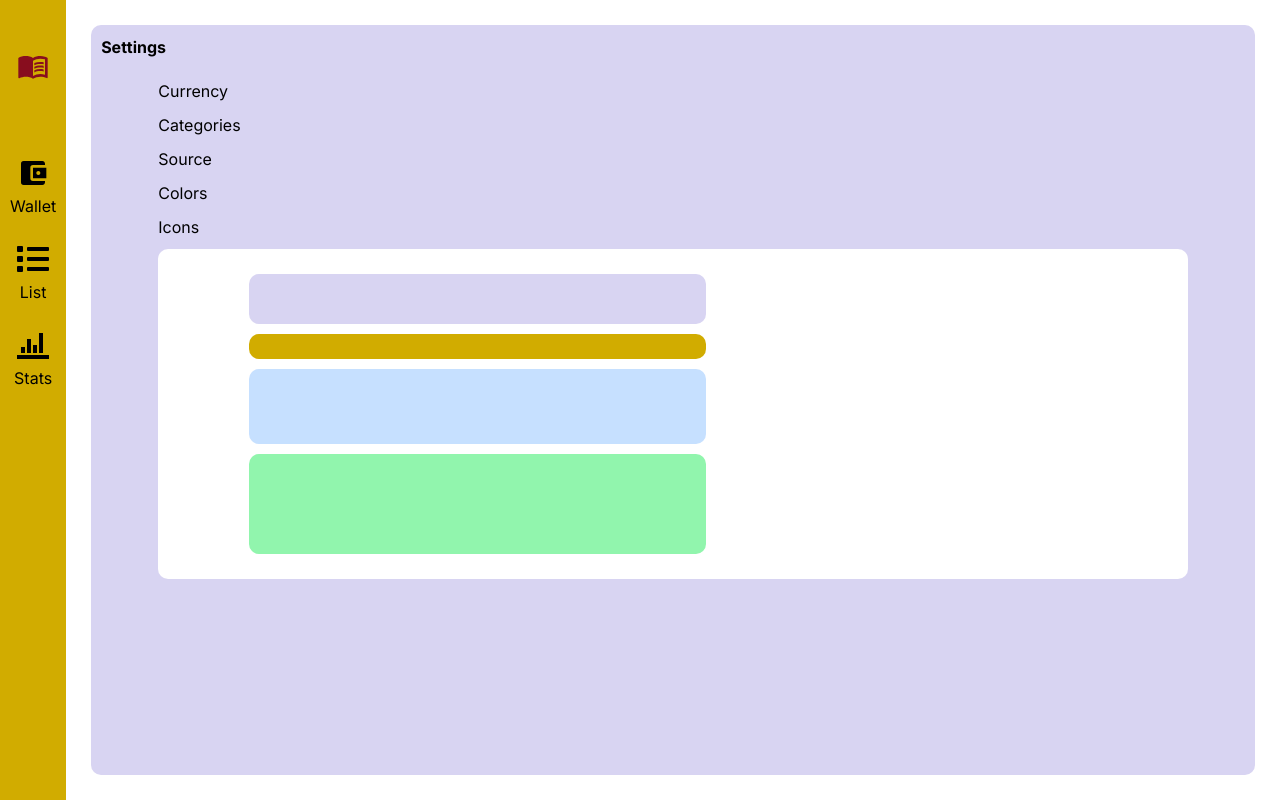
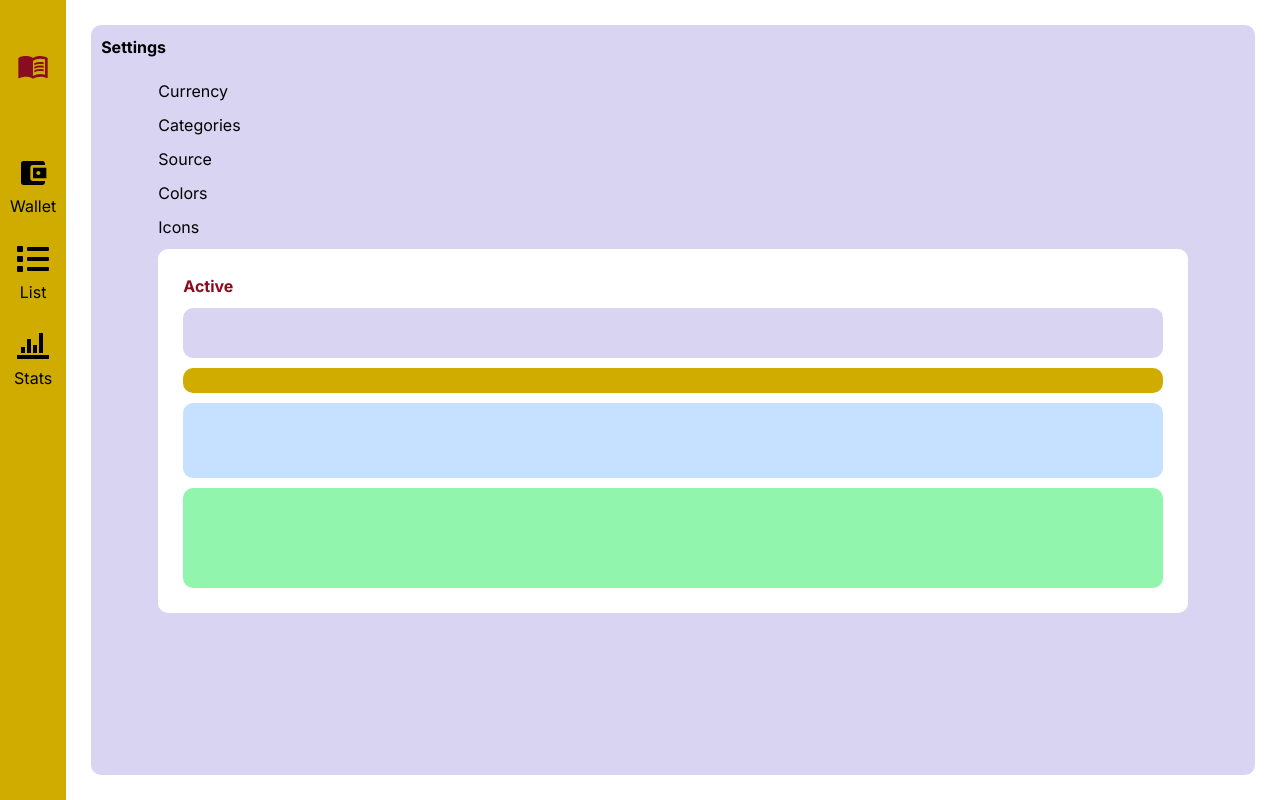
Before and after one commit to eimuciu/cash-tracker, a Next.js app: page /settings in a window 1280 px wide. Built offline with nearby package versions, Linux system fonts and the light colour scheme.

Commit message:
Minor changes to theme layout

```diff
--- a/src/app/components/pages/settings/themeSetting/index.tsx
+++ b/src/app/components/pages/settings/themeSetting/index.tsx
@@ -1,19 +1,21 @@
+import { colorPalette } from '@/utils/themeUnits';
+const { greened, gingered, reded, violeted, greyed, blueued } = colorPalette;
+
 export default function ThemeSetting() {
   return (
     <div className="flex bg-[white] rounded-[10px]">
-      <div className="w-[100%] gap-[10px] pl-[91.125px] pr-[25px] py-[25px] md:pl-[25px] flex flex-col">
-        <section className="flex w-[50%] h-[50px] flex-col items-center bg-[#D8D4F2] rounded-[10px] p-[10px] md:w-[100%]"></section>
-        <div className="h-[25px] w-[50%] rounded-[10px] bg-[#d1ac00] md:w-[100%]"></div>
-        <section className="flex gap-[10px] flex-col">
-          <div className="flex flex-col w-[50%] rounded-[10px] md:w-[100%] ">
-            <div
-              className={
-                'flex h-[75px] flex-col p-[10px] h-[100%] bg-[#C6E0FF] rounded-[10px]'
-              }
-            ></div>
+      <div className="w-[100%] gap-[10px]  px-[25px] py-[25px] md:pl-[25px] flex flex-col">
+        <div className={`text-[${reded}] font-bold flex cursor-pointer`}>
+          Active
+        </div>
+        <div className="flex w-[100%] h-[50px] flex-col items-center bg-[#D8D4F2] rounded-[10px] p-[10px] md:w-[100%] cursor-pointer"></div>
+        <div className="h-[25px] w-[100%] rounded-[10px] bg-[#d1ac00] md:w-[100%] cursor-pointer"></div>
+        <div className="flex gap-[10px] flex-col">
+          <div className="flex flex-col w-[100%] rounded-[10px] md:w-[100%] ">
+            <div className="flex h-[75px] flex-col p-[10px] h-[100%] bg-[#C6E0FF] rounded-[10px] cursor-pointer"></div>
           </div>
-          <div className="w-[50%] h-[100px] bg-[#91F5AD] rounded-[10px] md:w-[100%]"></div>
-        </section>
+          <div className="w-[100%] h-[100px] bg-[#91F5AD] rounded-[10px] md:w-[100%] cursor-pointer"></div>
+        </div>
       </div>
     </div>
   );
```
